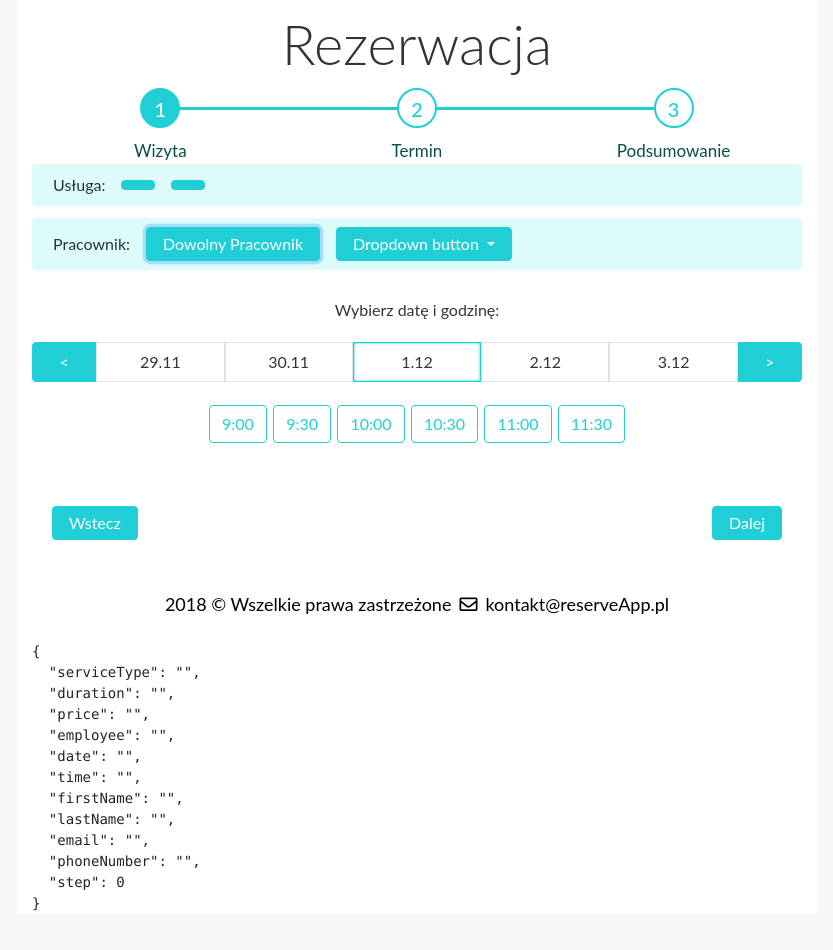
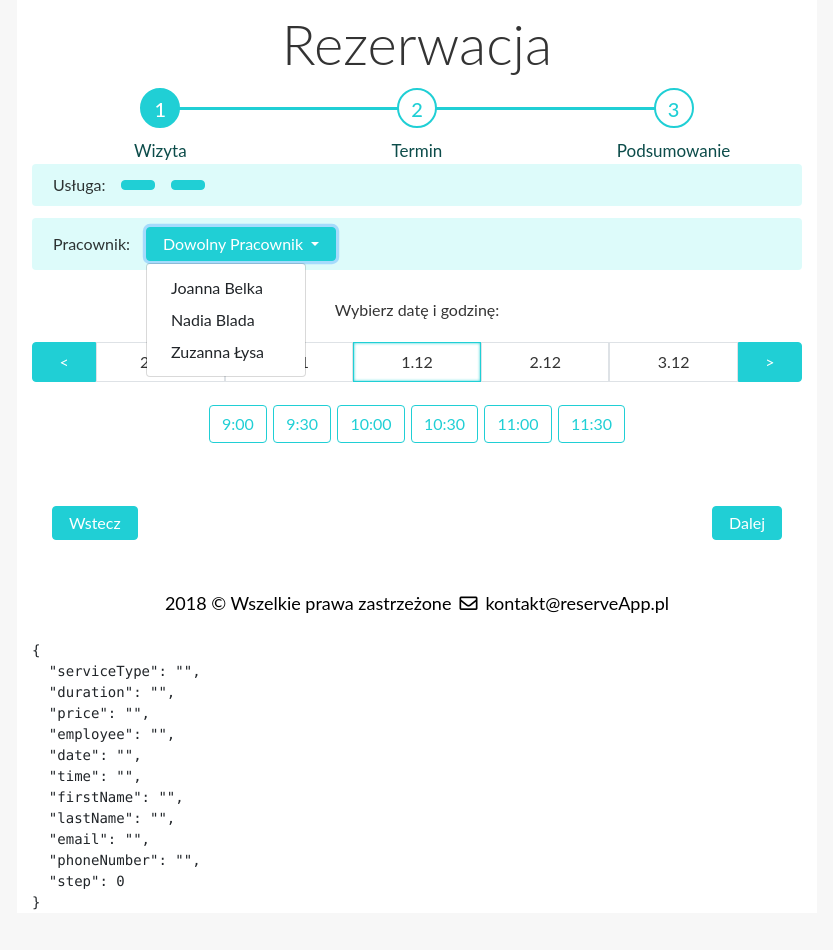
Before and after one commit to masiek93/reserve, an Angular app in the folder reserve-client-app/: page /term in a window 1280 px wide. Both pictures are taken after a click on the button "Dowolny Pracownik". Shown: the top 950 px of the page, without its empty margins (223-1056 px from the left). Built offline with nearby package versions, Linux system fonts and the light colour scheme.

Commit message:
[F027] Dodano biblioteki popper i jquery tak by dropdown działał

```diff
--- a/reserve-client-app/angular.json
+++ b/reserve-client-app/angular.json
@@ -23,9 +23,14 @@
               "src/assets"
             ],
             "styles": [
+              "node_modules/bootstrap/dist/css/bootstrap.min.css",
               "src/styles.css"
             ],
-            "scripts": []
+            "scripts": [
+              "node_modules/jquery/dist/jquery.min.js",
+              "node_modules/popper.js/dist/umd/popper.min.js",
+              "node_modules/bootstrap/dist/js/bootstrap.bundle.js"
+            ]
           },
           "configurations": {
             "production": {
--- a/reserve-client-app/package.json
+++ b/reserve-client-app/package.json
@@ -19,7 +19,11 @@
     "@angular/platform-browser": "~7.1.0",
     "@angular/platform-browser-dynamic": "~7.1.0",
     "@angular/router": "~7.1.0",
+    "bootstrap": "^4.3.1",
     "core-js": "^2.5.4",
+    "jquery": "^3.3.1",
+    "ngx-bootstrap": "^3.2.0",
+    "popper.js": "^1.14.7",
     "rxjs": "~6.3.3",
     "tslib": "^1.9.0",
     "zone.js": "~0.8.26"
--- a/reserve-client-app/src/app/app.module.ts
+++ b/reserve-client-app/src/app/app.module.ts
@@ -30,7 +30,7 @@ import { DateSelectComponent } from './date-select/date-select.component';
   imports: [
     BrowserModule,
     AppRoutingModule,
-    ReactiveFormsModule
+    ReactiveFormsModule,
   ],
   providers: [],
   bootstrap: [AppComponent]
--- a/reserve-client-app/src/app/term/term.component.html
+++ b/reserve-client-app/src/app/term/term.component.html
@@ -5,10 +5,16 @@
 </div>
 <div class="row row-term sel-item-info">
   Pracownik:
-  <button type="button" class="btn btn-selected-items">Dowolny Pracownik</button>
-  <button class="btn btn-selected-items dropdown-toggle" type="button" id="dropdownMenuButton" data-toggle="dropdown" aria-haspopup="true" aria-expanded="false">
-    Dropdown button
-  </button>
+  <div class="dropdown">
+    <button class="btn btn-selected-items dropdown-toggle" type="button" id="dropdownMenuButton" data-toggle="dropdown" aria-haspopup="true" aria-expanded="false">
+      Dowolny Pracownik
+    </button>
+    <div class="dropdown-menu" aria-labelledby="dropdownMenuButton">
+      <a class="dropdown-item" href="#">Joanna Belka</a>
+      <a class="dropdown-item" href="#">Nadia Blada</a>
+      <a class="dropdown-item" href="#">Zuzanna Łysa</a>
+    </div>
+  </div>
 </div>
 <div class="row row-term row-text" style="margin-bottom:20px;">
   <div class="col">Wybierz datę i godzinę:</div>
--- a/reserve-client-app/src/index.html
+++ b/reserve-client-app/src/index.html
@@ -7,6 +7,9 @@
 
   <meta name="viewport" content="width=device-width, initial-scale=1">
   <link rel="icon" type="image/x-icon" href="favicon.ico">
+  <!-- <script src="https://code.jquery.com/jquery-3.2.1.slim.min.js" integrity="sha384-KJ3o2DKtIkvYIK3UENzmM7KCkRr/rE9/Qpg6aAZGJwFDMVNA/GpGFF93hXpG5KkN" crossorigin="anonymous"></script>
+  <script src="https://cdnjs.cloudflare.com/ajax/libs/popper.js/1.12.9/umd/popper.min.js" integrity="sha384-ApNbgh9B+Y1QKtv3Rn7W3mgPxhU9K/ScQsAP7hUibX39j7fakFPskvXusvfa0b4Q" crossorigin="anonymous"></script>
+  <script src="https://maxcdn.bootstrapcdn.com/bootstrap/4.0.0/js/bootstrap.min.js" integrity="sha384-JZR6Spejh4U02d8jOt6vLEHfe/JQGiRRSQQxSfFWpi1MquVdAyjUar5+76PVCmYl" crossorigin="anonymous"></script> -->
 </head>
 <body>
   <app-root></app-root>
--- a/reserve-client-app/src/styles.css
+++ b/reserve-client-app/src/styles.css
@@ -1,6 +1,7 @@
 /* You can add global styles to this file, and also import other style files */
 @import url("//use.fontawesome.com/releases/v5.6.1/css/all.css");
-@import url("//stackpath.bootstrapcdn.com/bootstrap/4.1.0/css/bootstrap.min.css");
+/* @import url("//stackpath.bootstrapcdn.com/bootstrap/4.1.0/css/bootstrap.min.css"); */
+@import '~bootstrap/dist/css/bootstrap.min.css';
 
 /* Colors definition */
 /*
```
Also changed, not shown: 1 other file (tests, documents, lock files or other folders).
